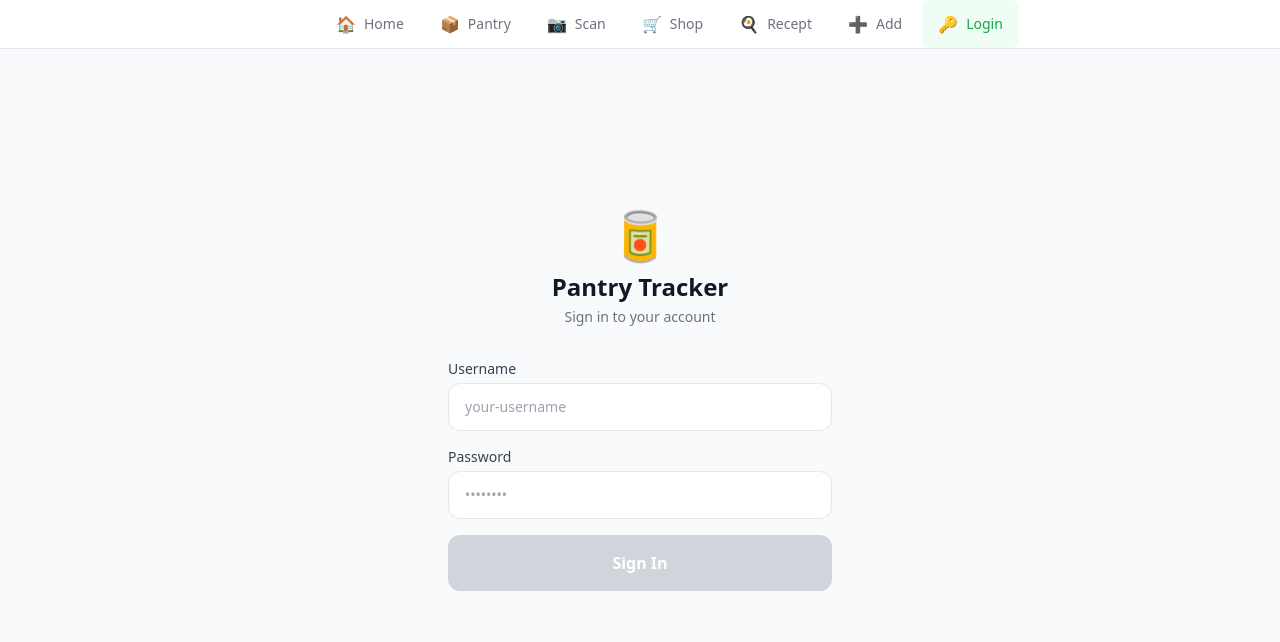
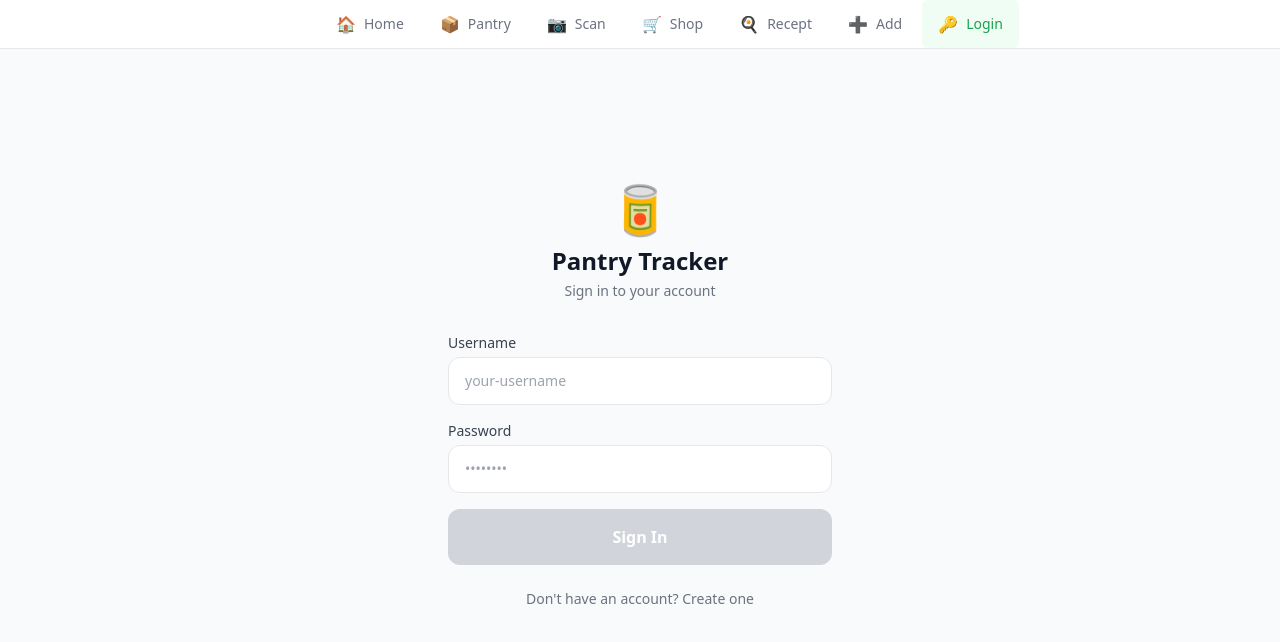
Before and after one commit to Winterunmute/Pantry-tracker, a React (Vite) app in the folder frontend/: page /Pantry-tracker/login in a window 1280 px wide. Shown: the top 642 px of the page. Built offline with nearby package versions, Linux system fonts and the light colour scheme; no server answers.

Commit message:
feat: add register option to login page

```diff
--- a/frontend/src/pages/Login.tsx
+++ b/frontend/src/pages/Login.tsx
@@ -1,15 +1,16 @@
 import { useState, type FormEvent } from 'react'
 import { useNavigate } from 'react-router-dom'
 import { useMutation } from '@tanstack/react-query'
-import { login } from '../api/auth'
+import { login, register } from '../api/auth'
 
 export default function Login() {
   const [username, setUsername] = useState('')
   const [password, setPassword] = useState('')
+  const [isRegister, setIsRegister] = useState(false)
   const navigate = useNavigate()
 
   const mutation = useMutation({
-    mutationFn: login,
+    mutationFn: isRegister ? register : login,
     onSuccess: (data) => {
       localStorage.setItem('accessToken', data.accessToken)
       localStorage.setItem('refreshToken', data.refreshToken)
@@ -30,7 +31,9 @@ export default function Login() {
         <div className="text-center">
           <p className="text-5xl mb-3">🥫</p>
           <h1 className="text-2xl font-bold text-gray-900">Pantry Tracker</h1>
-          <p className="text-sm text-gray-500 mt-1">Sign in to your account</p>
+          <p className="text-sm text-gray-500 mt-1">
+            {isRegister ? 'Create a new account' : 'Sign in to your account'}
+          </p>
         </div>
 
         <form onSubmit={handleSubmit} className="space-y-4">
@@ -68,7 +71,7 @@ export default function Login() {
 
           {mutation.isError && (
             <p className="text-sm text-red-600 bg-red-50 rounded-xl px-4 py-3">
-              Invalid username or password.
+              {isRegister ? 'Failed to create account.' : 'Invalid username or password.'}
             </p>
           )}
 
@@ -77,7 +80,15 @@ export default function Login() {
             disabled={mutation.isPending || !username.trim() || !password}
             className="w-full bg-brand-600 hover:bg-brand-700 active:bg-brand-800 disabled:bg-gray-300 text-white font-semibold rounded-xl py-4 transition-colors min-h-[56px]"
           >
-            {mutation.isPending ? 'Signing in…' : 'Sign In'}
+            {mutation.isPending ? 'Please wait…' : isRegister ? 'Create Account' : 'Sign In'}
+          </button>
+
+          <button
+            type="button"
+            onClick={() => { setIsRegister(!isRegister); mutation.reset() }}
+            className="w-full text-sm text-gray-500 hover:text-brand-600 transition-colors py-2"
+          >
+            {isRegister ? 'Already have an account? Sign in' : "Don't have an account? Create one"}
           </button>
         </form>
       </div>
```
